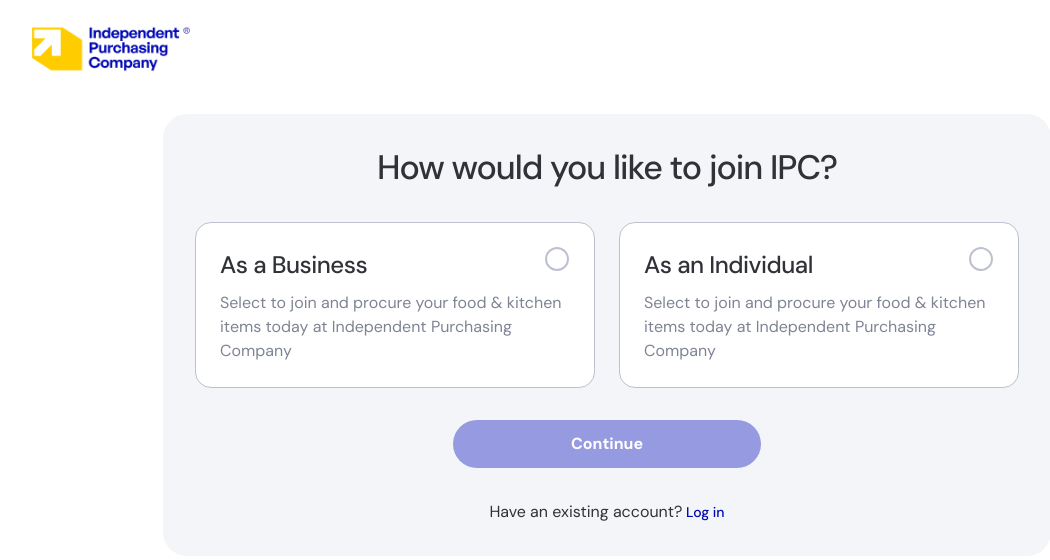
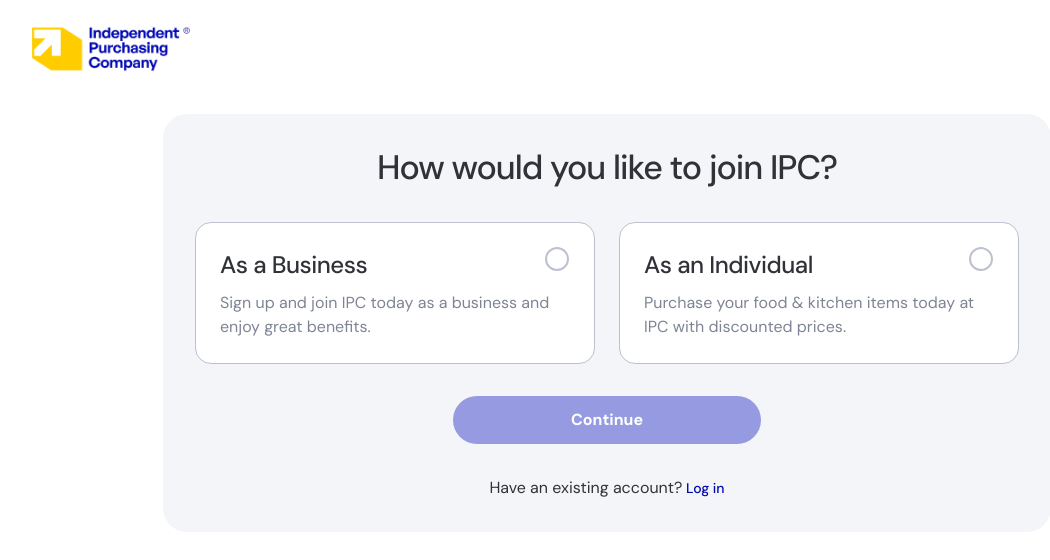
Before and after one commit to kaiser54/ipc-product-main, a Nuxt app: page /register in a window 1280 px wide. Shown: the top 560 px of the page, without its empty margins (33-1083 px from the left). Built offline with nearby package versions, Linux system fonts and the light colour scheme.

Commit message:
fixed the svgs in the search page

```diff
--- a/components/search.vue
+++ b/components/search.vue
@@ -109,12 +109,12 @@ export default {
   width: 100%;
 }
 .search-bar-input .search-svg {
-  top: 22.5px;
+  top: 14px;
   left: 16px;
   position: absolute;
 }
 .search-bar-input svg.cancel-svg {
-  top: 22.5px;
+  top: 14px;
   right: 16px;
   position: absolute;
 }
--- a/pages/register.vue
+++ b/pages/register.vue
@@ -75,14 +75,14 @@ export default {
         {
           title: "As a Business",
           snippet:
-            "Select to join and procure your food & kitchen  items today at Independent Purchasing Company",
+            "Sign up and join IPC today as a business and enjoy great benefits.",
           value: "business",
           route: "/business",
         },
         {
           title: "As an Individual",
           snippet:
-            "Select to join and procure your food & kitchen  items today at Independent Purchasing Company",
+            "Purchase your food & kitchen items today at IPC with discounted prices.",
           value: "individual",
           route: "/individual",
         },
```
